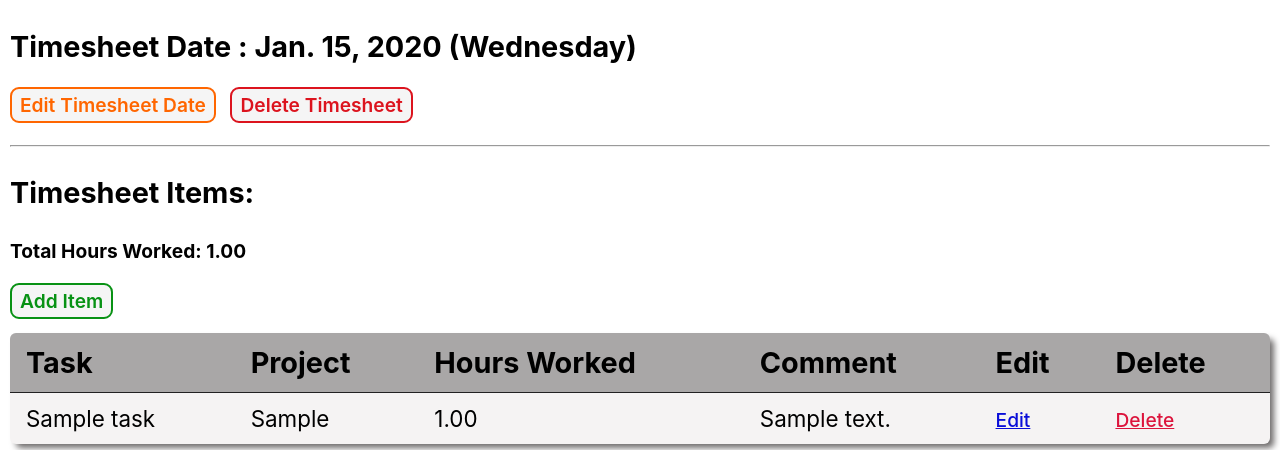
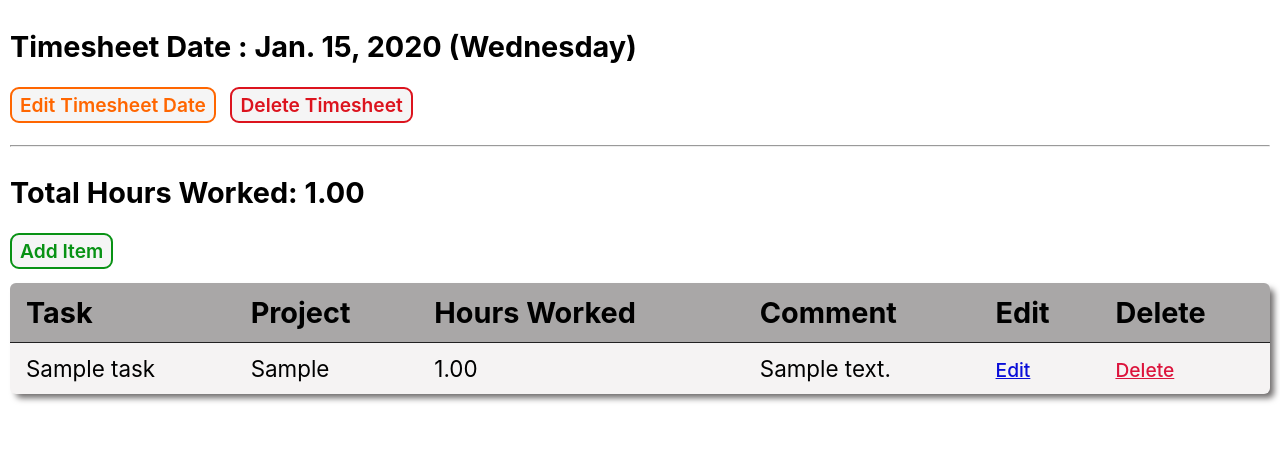
Before and after one commit to yunus-h/panda_software_timesheet, a Django app: page /timesheets/1 in a window 1280 px wide. Shown: the part 181-631 px from the top of the page. Run offline with Django 5.2, Linux system fonts and the light colour scheme; tables that the repository leaves empty hold one stand-in row (values such as "Sample post").

Commit message:
commit some changes

```diff
--- a/main_app/templates/timesheets/timesheet_detail.html
+++ b/main_app/templates/timesheets/timesheet_detail.html
@@ -27,8 +27,7 @@
 
 <section class="timesheet-items">
     <div class="timesheet-items-header">
-            <h3>Timesheet Items:</h3>
-            <h4><strong>Total Hours Worked:</strong> {{ timesheet.total_hours_worked }}</h4>
+        <h3><strong>Total Hours Worked:</strong> {{ timesheet.total_hours_worked }}</h3>
     </div>
 
 
```
Also changed, not shown: README.MD.
